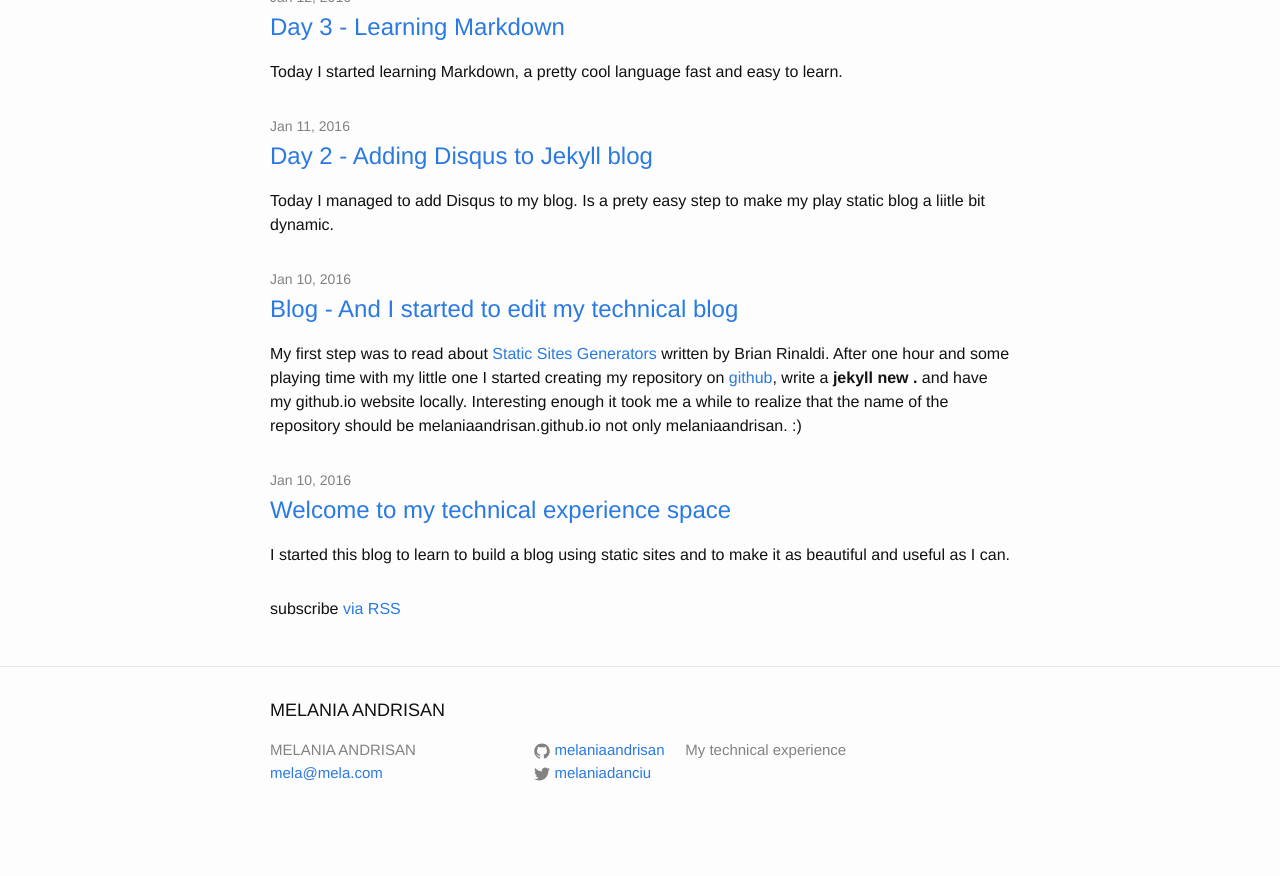
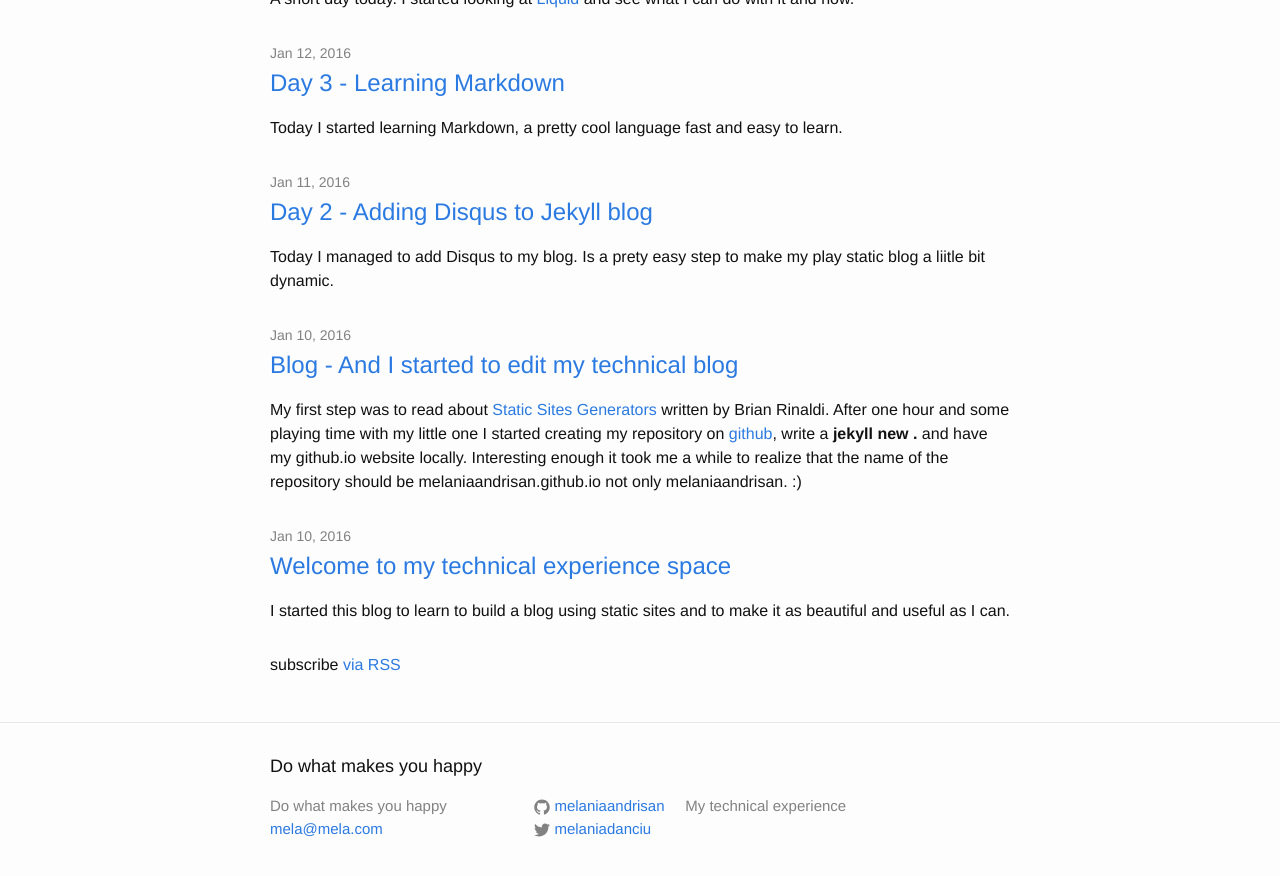
Before and after one commit to melaniaandrisan/melaniaandrisan.github.io, a Jekyll site: the page built from index.html, in a window 1280 px wide and 900 px high, scrolled down 1457 px. Shown: the top 876 px of the window. Built offline with Jekyll 4.4.1, drawn with Linux system fonts in a browser that asks for light colours; comment, search, counter and statistics services are not loaded; before the commit the page ends 2301 px from its top, so only the background shows below that; some of the changed text lies outside the part shown.

Commit message:
Update _config.yml

```diff
--- a/_config.yml
+++ b/_config.yml
@@ -6,7 +6,7 @@
 # 'jekyll serve'. If you change this file, please restart the server process.
 #
 # Site settings
-title: MELANIA ANDRISAN
+title: Do what makes you happy
 email: mela@mela.com
 description: > # this means to ignore newlines until "baseurl:"
   My technical experience
```
